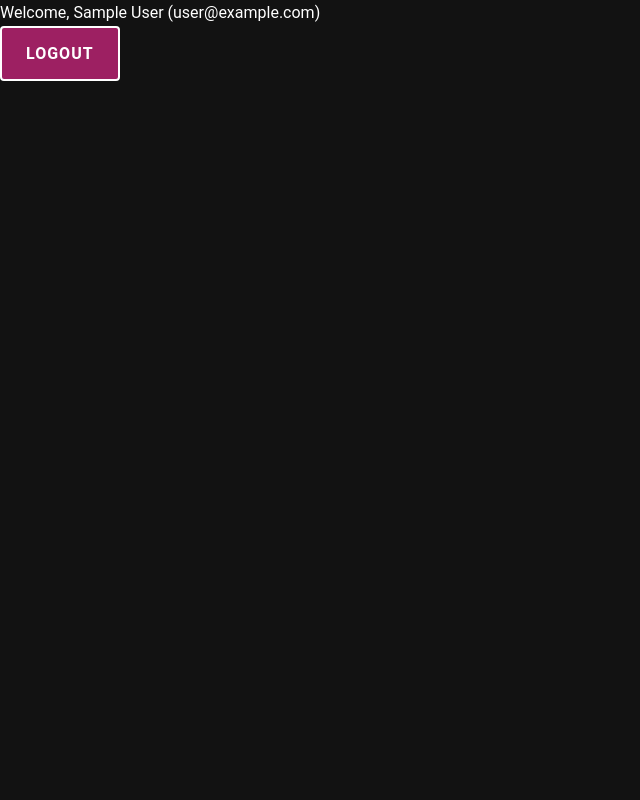
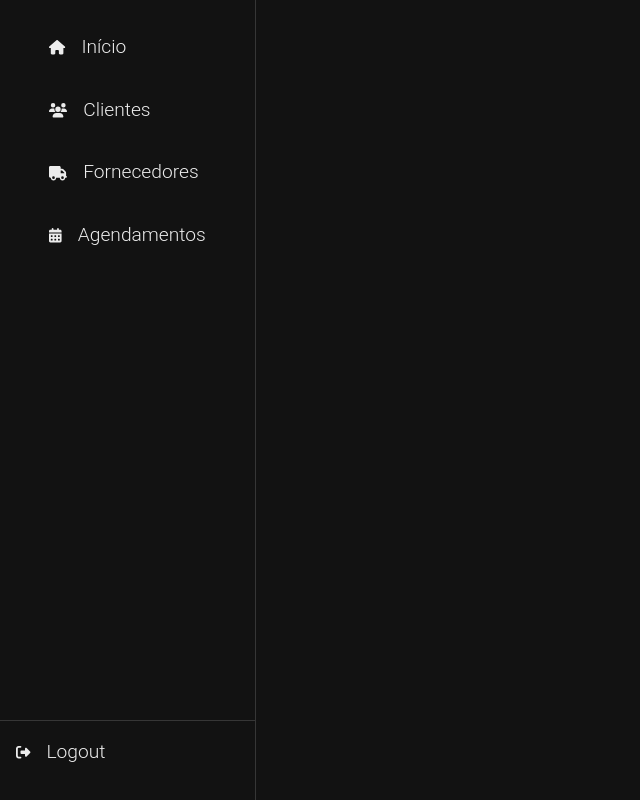
Before and after one commit to devdamasceno/crm-customer, a Next.js app: page / in a window 1280 px wide. Shown: the whole page, without its empty margins (0-640 px from the left). Built offline with nearby package versions, Linux system fonts and the light colour scheme; no server answers; sample sign-in values are in the browser's storage.

Commit message:
Tela de dashboard 10%

```diff
--- a/package.json
+++ b/package.json
@@ -9,6 +9,9 @@
     "lint": "next lint"
   },
   "dependencies": {
+    "@fortawesome/fontawesome-svg-core": "^6.6.0",
+    "@fortawesome/free-solid-svg-icons": "^6.6.0",
+    "@fortawesome/react-fontawesome": "^0.2.2",
     "firebase": "^10.12.3",
     "next": "14.2.5",
     "phosphor-react": "^1.4.1",
--- a/src/components/button/Button.module.css
+++ b/src/components/button/Button.module.css
@@ -10,13 +10,14 @@
 
 .button.primary {
   background-color: var(--button-background-color);
-  border: 0.15rem solid #FFF;
+  border: 0.15rem solid var(--border-color);
   letter-spacing: 1px;
   color: #fff;
 }
 
 .button.primary:hover {
   background-color:  var(--button-background-color-hover);
+  border: 0.15rem solid var(--button-foreground-color);
 }
 
 .button.secondary {
--- /dev/null
+++ b/src/components/dashboard/Dashboard.module.css
@@ -0,0 +1,68 @@
+.dashboard {
+  display: flex;
+  margin: 0 auto;
+  height: 100vh;
+  max-width: 1320px;
+}
+
+.sidebar {
+  width: 20%;
+  background-color: var(--background-color);
+  display: flex;
+  flex-direction: column;
+  align-items: center;
+  padding: 1rem 0;
+  border-right: 1px solid var(--border-color);
+}
+
+.sidebar ul {
+  list-style: none;
+  padding: 0;
+  flex-grow: 1; /* This makes the ul take available vertical space */
+}
+
+.sidebar li {
+  display: flex;
+  align-items: center;
+  padding: 1rem;
+  cursor: pointer;
+  width: 100%;
+  text-align: left;
+  transition: background-color 0.3s;
+}
+
+.sidebar li:hover {
+  background-color: var(--background-color);
+}
+
+.sidebar li span {
+  margin-left: 1rem;
+  font-size: 1.2rem;
+}
+
+.logoutButton {
+  display: flex;
+  align-items: center;
+  padding: 1rem;
+  cursor: pointer;
+  width: 100%;
+  text-align: left;
+  transition: background-color 0.3s;
+  border-top: 1px solid var(--border-color);
+}
+
+.logoutButton:hover {
+  background-color: var(--background-color);
+}
+
+.logoutButton span {
+  margin-left: 1rem;
+  font-size: 1.2rem;
+}
+
+.content {
+  width: 80%;
+  padding: 2rem;
+  background-color: var(--background-color);
+  overflow-y: auto;
+}
--- /dev/null
+++ b/src/components/dashboard/index.tsx
@@ -0,0 +1,57 @@
+import React, { ReactNode } from 'react';
+import { FontAwesomeIcon } from '@fortawesome/react-fontawesome';
+import { faHome, faUsers, faTruck, faCalendarAlt, faSignOutAlt } from '@fortawesome/free-solid-svg-icons';
+import { signOut } from 'firebase/auth';
+import { auth } from '@/src/services/firebaseConection';
+import styles from './Dashboard.module.css';
+import '@/src/lib/fontAwesome';
+import { toast } from 'react-toastify';
+
+interface DashboardProps {
+  children: ReactNode;
+}
+
+const Dashboard: React.FC<DashboardProps> = ({ children }) => {
+  const handleLogout = async () => {
+    try {
+      await signOut(auth);
+      toast.success('Até mais 👋')
+    } catch (error) {
+      toast.error('Ocorreu um erro, tente mais tarde!')
+    }
+  };
+
+  return (
+    <div className={styles.dashboard}>
+      <div className={styles.sidebar}>
+        <ul className={styles.menuList}>
+          <li>
+            <FontAwesomeIcon icon={faHome} />
+            <span>Início</span>
+          </li>
+          <li>
+            <FontAwesomeIcon icon={faUsers} />
+            <span>Clientes</span>
+          </li>
+          <li>
+            <FontAwesomeIcon icon={faTruck} />
+            <span>Fornecedores</span>
+          </li>
+          <li>
+            <FontAwesomeIcon icon={faCalendarAlt} />
+            <span>Agendamentos</span>
+          </li>
+        </ul>
+        <div className={styles.logoutButton} onClick={handleLogout}>
+          <FontAwesomeIcon icon={faSignOutAlt} />
+          <span>Logout</span>
+        </div>
+      </div>
+      <div className={styles.content}>
+        {children}
+      </div>
+    </div>
+  );
+};
+
+export default Dashboard;
--- /dev/null
+++ b/src/lib/fontAwesome.ts
@@ -0,0 +1,4 @@
+import { library } from '@fortawesome/fontawesome-svg-core';
+import { faHome, faUsers, faTruck, faCalendarAlt } from '@fortawesome/free-solid-svg-icons';
+
+library.add(faHome, faUsers, faTruck, faCalendarAlt);
--- a/src/pages/index.tsx
+++ b/src/pages/index.tsx
@@ -6,6 +6,7 @@ import { getAuth, signOut } from "firebase/auth";
 import { AuthContext } from "@/src/contexts/AuthContext";
 import Loading from "@/src/components/loading";
 import Button from "@/src/components/button";
+import Dashboard from "@/src/components/dashboard";
 
 export default function Home() {
   const { signed, initialLoading, user } = useContext(AuthContext);
@@ -40,11 +41,7 @@ export default function Home() {
       <Head>
         <title>Dashboard - Bem vindo!</title>
       </Head>
-
-      <div>
-        <p>Welcome, {user?.name} ({user?.email})</p>
-        <Button label="Logout" onClick={handleLogout} variant="primary" />
-      </div>
+      <Dashboard children={undefined} />
     </>
   );
 }
--- a/styles/globals.css
+++ b/styles/globals.css
@@ -11,20 +11,21 @@ html, body {
   margin: 0;
   padding: 0;
   font-family: Roboto, sans-serif;
+  color: var(--text-color);
 }
 
 :root {
+  --text-color: #cbcbcb;
   --background-color: #121212;
-  --foreground-color: #ffffff;
-  --link-color: #8ab4f8;
+  --foreground-color: #ececec;
 
   --button-background-color: #9D2062;
   --button-background-color-hover: #9d2063e5;
 
   --button-foreground-color: #ffffff;
   --input-background-color: #2c2c2c;
-  --input-foreground-color: #ffffff;
-  --border-color: #b3b3b3;
+  --input-foreground-color: #E1E1E6;
+  --border-color: #363636;
   --highlight-color: #ffeb3b;
   --error: #ff0000;
 }
@@ -33,7 +34,8 @@ body {
   background-color: var(--background-color);
   color: var(--foreground-color);
   line-height: 1.6;
-  font-size: 1rem;
+  font-weight: 300;
+  font-size: 0.9rem;
 }
 
 a {
--- a/styles/toastify.css
+++ b/styles/toastify.css
@@ -1,7 +1,7 @@
 .Toastify__toast {
   background-color: #333 !important;
   color: #d6d6d6;
-  font-size: 0.8rem;
+  font-size: 1rem;
 }
 
 .Toastify__close-button {
@@ -9,23 +9,23 @@
 }
 
 .Toastify__toast--info {
-  font-size: 0.8rem;
+  font-size: 1rem;
 }
 
 .Toastify__toast--success {
-  font-size: 0.8rem;
+  font-size: 1rem;
 }
 
 .Toastify__toast--warning {
-  font-size: 0.8rem;
+  font-size: 1rem;
 }
 
 .Toastify__toast--error {
-  font-size: 0.8rem;
+  font-size: 1rem;
 }
 
 .Toastify__progress-bar {
-
+  font-size: 1rem;
 }
 
 @media (max-width: 768px) {
```
Also changed, not shown: 1 other file (tests, documents, lock files or other folders).
